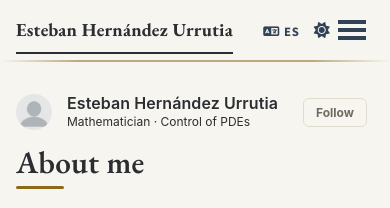
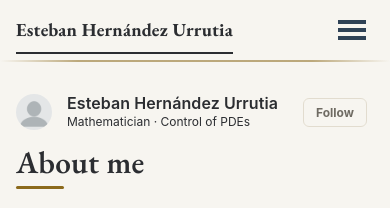
Before and after one commit to ehernandez001-urr/ehernandez001-urr.github.io, a Jekyll site: the page built from _pages/about.md, in a window 390 px wide. Shown: the top 208 px of the page. Built offline with Jekyll 4.4.1, drawn with Linux system fonts in a browser that asks for light colours; a script bundle is joined from its source files by our own code; a style sheet for code colours, icons or effects is not loaded.

Commit message:
Move language/theme toggles into the menu when they don't fit; keep Follow dropdown above content on mobile
Co-Authored-By: Claude Opus 5.5 <noreply@anthropic.com>

```diff
--- a/_sass/layout/_custom.scss
+++ b/_sass/layout/_custom.scss
@@ -65,14 +65,56 @@ a {
   background: var(--accent-color);
 }
 
-/* Keep the language/theme buttons clear of the "more" (hamburger) button on small screens */
+/* Small screens: the site name never wraps; when the language/theme buttons no longer
+   fit next to it, the greedy-nav script moves them into the dropdown menu (.in-menu) */
 @media (max-width: $medium) {
-  .greedy-nav .visible-links {
-    max-width: calc(100% - 3rem);
+  .greedy-nav .visible-links li.masthead__menu-item--lg {
+    white-space: nowrap;
+    text-wrap: nowrap;
+    padding-right: 1em;
   }
+}
 
-  .masthead__menu-item--lg {
-    padding-right: 1em;
+.greedy-nav .hidden-links .masthead__toggles {
+  display: flex;
+  justify-content: center;
+  gap: 0.5rem;
+  padding: 0.35rem 0.5rem;
+
+  > button {
+    display: inline-flex;
+    align-items: center;
+    justify-content: center;
+    gap: 0.35em;
+    min-width: 2.75rem;
+    min-height: 2.5rem;
+    padding: 0 0.75rem;
+    border: 1px solid var(--global-border-color);
+    border-radius: $border-radius;
+    background: transparent;
+    color: var(--global-masthead-link-color);
+    font: inherit;
+    font-size: $type-size-5;
+    cursor: pointer;
+
+    &:hover {
+      color: var(--global-masthead-link-color-hover);
+      background: var(--global-border-color);
+    }
+
+    &:focus-visible {
+      outline: 2px solid currentColor;
+      outline-offset: 2px;
+    }
+  }
+}
+
+/* Mobile: the sidebar is a stacking context (transform), so lift it above the page
+   content to keep the "Follow" dropdown on top of headings */
+@media (max-width: #{$sidebar-screen-min-width - 1px}) {
+  .sidebar {
+    position: relative;
+    z-index: 15;
   }
 }
 
@@ -418,21 +460,11 @@ a {
   }
 }
 
-/* Narrow phones: keep the site name on a single line, scaling it with the viewport */
-@media (max-width: 420px) {
-  .greedy-nav .visible-links li.masthead__menu-item--lg {
-    white-space: nowrap;
-    text-wrap: nowrap;
-    padding-right: 0.5em;
-  }
-
+/* Very narrow phones: scale the site name down so it still fits on one line */
+@media (max-width: 360px) {
   .masthead__menu-item--lg a {
-    font-size: clamp(0.75rem, calc(4.6vw - 2px), 1.15rem);
+    font-size: clamp(0.85rem, calc(5.4vw - 2px), 1.15rem);
     letter-spacing: 0;
-  }
-
-  .greedy-nav .visible-links .masthead__toggles > button {
-    margin-left: 0.4rem;
   }
 }
 
```
Also changed, not shown: assets/js/plugins/jquery.greedy-navigation.js.
